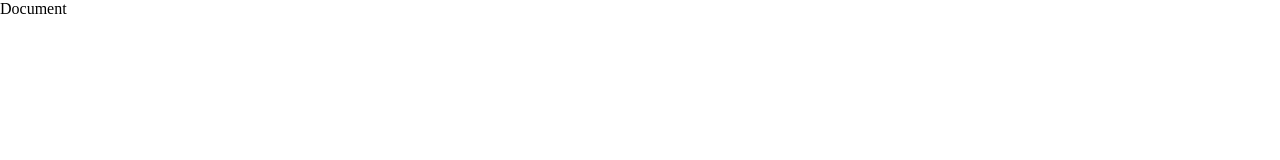
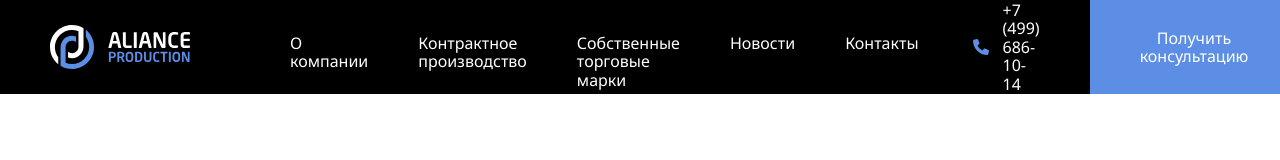
Before and after one commit to romeo-koles/Aliance, a plain HTML site: page index.html in a window 1280 px wide. Drawn offline with Linux system fonts and the light colour scheme.

Commit message:
add:header

```diff
--- a/css/style.css
+++ b/css/style.css
@@ -0,0 +1,70 @@
+* {
+  box-sizing: border-box;
+}
+
+body {
+  font-family: 'Noto Sans', sans-serif;
+}
+
+.logo-link {
+  display: flex;
+  width: 140px;
+  height: 44px;
+  margin: 25px 50px;
+}
+
+.header {
+  background-color: black;
+  height: 94px;
+}
+
+.navbar{
+  display: flex;
+}
+
+.navbar-logo {
+  display: flex;
+  width: 892px;
+  height: 26px;
+  padding: 0px;
+  gap: 50px;
+  margin: 34px 50px;
+  flex-grow: 1;
+}
+
+.navbar-logo-text {
+  text-decoration: none;
+  padding: 0px;
+}
+.header-phone {
+  display: flex;
+  justify-content: center;
+  align-items:center;
+  margin-right: 50px;
+  gap: 10px;
+ }
+
+.header-phone-link {
+  color: rgb(255, 255, 255);
+  text-decoration: none;
+  font-size: 16px;
+}
+
+.nav-button {
+  background: #5C8EE6;
+  width: 302px;
+  height: 94px;
+  font-size: 16px;
+  color: #FFFFFF;
+  display: flex;
+  justify-content: center;
+  align-items:center;
+  padding: 34px 50px;
+  border: none;
+}
+
+.nav-text {
+  color: rgb(255, 255, 255);
+  list-style-type: none;
+  font-size: 16px;
+}
--- a/index.html
+++ b/index.html
@@ -4,11 +4,54 @@
   <meta charset="UTF-8">
   <meta http-equiv="X-UA-Compatible" content="IE=edge">
   <meta name="viewport" content="width=device-width, initial-scale=1.0">
-  <link rel="stylesheet" href="css/normalize.css"
-  <link rel="stylesheet" href="css/style.css"
-  <title>Document</title>
+  <link rel="stylesheet" href="css/normalize.css">
+  <link rel="stylesheet" href="css/style.css">
+  <link rel="preconnect" href="https://fonts.googleapis.com">
+  <link rel="preconnect" href="https://fonts.gstatic.com" crossorigin>
+  <link href="https://fonts.googleapis.com/css2?family=Noto+Sans:wght@400;600;700&display=swap" rel="stylesheet">
+  <title>Aliance Production</title>
 </head>
 <body>
+  <header class="header">
+    <nav class="navbar">
+      <a href="./" class="logo-link">
+        <img src="./img/logo-light.svg"
+             alt="Aliance Production" class="logo-light">
+      </a>
+      <ul class="navbar-logo">
+        <a href="#" class="navbar-logo-text">
+          <li class="nav-text">О компании</li>
+        </a>
+        <a href="#" class="navbar-logo-text">
+          <li class="nav-text">Контрактное производство</li>
+        </a>
+        <a href="#" class="navbar-logo-text">
+          <li class="nav-text">Собственные торговые марки</li>
+        </a>
+        <a href="#" class="navbar-logo-text">
+          <li class="nav-text">Новости</li>
+        </a>
+        <a href="#" class="navbar-logo-text">
+          <li class="nav-text">Контакты</li>
+        </a>
+
+      </ul>
+
+      <div class="header-phone">
+        <img src="/img/phone-nav.svg" alt="icon phone">
+        <a href="tel:+74996861014"
+           class="header-phone-link">+7 (499) 686-10-14
+        </a>
+      </div>
+      <!--header-phone-->
+
+      <button class="nav-button button">
+        Получить консультацию
+      </button>
+
+    </nav>
+    <!-- /.navbar -->
+  </header>
   <script src="js/main.js"></script>
 </body>
 </html>
```
Also changed, not shown: img/logo-light.svg (added), img/phone-nav.svg (added).
